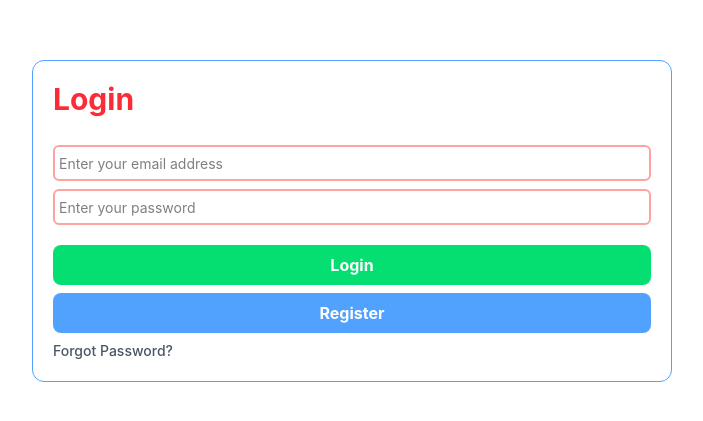
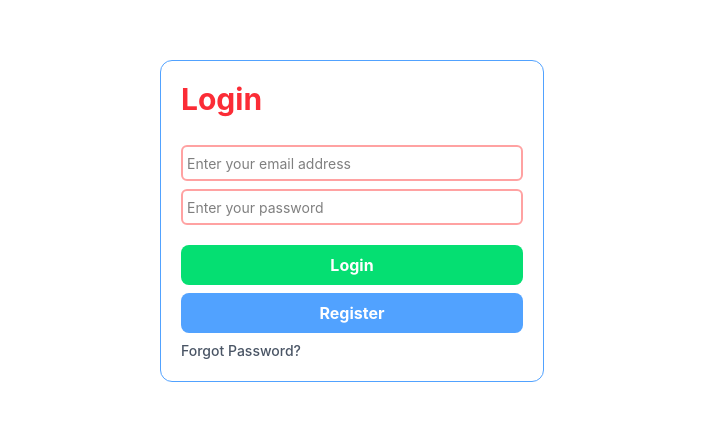
Before and after one commit to Pranima9/Stochastic, a React (Vite) app in the folder learnR/vite-project/: page / in a window 1280 px wide. Shown: the part 179-600 px from the top of the page, without its empty margins (288-991 px from the left). Built offline with nearby package versions, Linux system fonts and the light colour scheme.

Commit message:
image add

```diff
--- a/learnR/vite-project/src/App.jsx
+++ b/learnR/vite-project/src/App.jsx
@@ -1,19 +1,25 @@
 // import Profile from "./MyComponents/profile";
-import Hero from "./MyComponents/hero";
-import About from "./MyComponents/about";
-import Header from "./MyComponents/header";
-import Contact from "./MyComponents/contact";
-import Skill from "./MyComponents/skills";
+// import Hero from "./MyComponents/hero";
+// import About from "./MyComponents/about";
+// import Header from "./MyComponents/header";
+// import Contact from "./MyComponents/contact";
+// import Skill from "./MyComponents/skills";
+
 import LoginPage from "./MyComponents/LoginPage";
 
 function App() {
-    const num = "9801010101";
-    const email = "email@email";
     return(
         <>
            {/* <Profile/> */}
 
-         <LoginPage/>
+           {/* <Header/>
+           <Hero/>
+           <About/>
+           <Contact num={num} email={email}/>
+           <Skill/> */}
+
+           <LoginPage/>
+
         </>
     );
 }
--- a/learnR/vite-project/src/MyComponents/LoginPage.jsx
+++ b/learnR/vite-project/src/MyComponents/LoginPage.jsx
@@ -1,17 +1,24 @@
 // import React from 'react'
+import backgroundImage from "../assets/blur.png"
 
 const LoginPage = () => {
   return (
-    <div className="flex h-screen items-center justify-center">
-        <form className="flex flex-col justify gap-2 justify-center w-[50vw] border border-blue-400  p-5 rounded-xl ">
+    <>
+    {/* <style>
+        backgroundImage
+    </style> */}
+    <div id="background" className="flex h-screen items-center justify-center ">
+        <form className="flex flex-col justify gap-2 justify-center w-[30vw] border border-blue-400  p-5 rounded-xl ">
+            {/* <img src="" alt="loading..." /> */}
             <h1 className="text-3xl font-bold text-red-500 flex mb-5">Login </h1>
             <input type="email" className="border-2 border-red-300 placeholder:text-sm p-1 rounded-md" placeholder="Enter your email address"/>
             <input type="password" className="border-2 border-red-300 placeholder:text-sm p-1 rounded-md" placeholder="Enter your password"/>
-            <button className="bg-green-400 text-white font-bold h-10 rounded-lg mt-3 hover:bg-green-550 transition-all"> Login </button>
+            <button className="bg-green-400 text-white font-bold h-10 rounded-lg mt-3 hover:bg-green-550"> Login </button>
             <button className="bg-blue-400 text-white font-bold h-10 rounded-lg ">Register</button>
             <a href="https://en.wikipedia.org/wiki/Hello,_world" className="text-gray-600 font-medium w-30 text-sm hover:underline transition-all duration-200 hover:translate-y-1">Forgot Password?</a>
         </form>
     </div>
+    </>
   )
 }
 
```
Also changed, not shown: learnR/vite-project/src/assets/blur.png (added).
